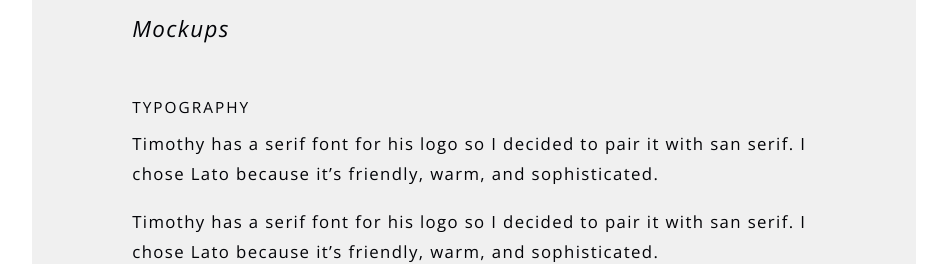
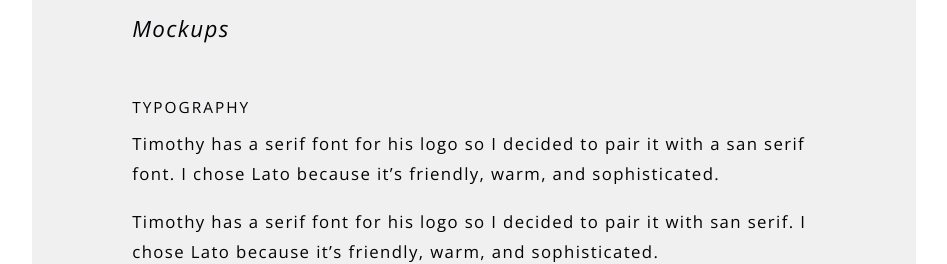
Before and after one commit to RobGrabowski/portfolio, a plain HTML site: page case-studies/timothy-malone-wines.html in a window 1280 px wide. Shown: the part 8180-8444 px from the top of the page, without its empty margins (326-1273 px from the left). Drawn offline with nearby package versions, Linux system fonts and the light colour scheme; a web font is replaced by a local one.

Commit message:
fixed typo

```diff
--- a/case-studies/timothy-malone-wines.html
+++ b/case-studies/timothy-malone-wines.html
@@ -253,7 +253,7 @@ AAAASUVORK5CYII=" rel="icon" type="image/x-icon" />
                           <h3 class="study-pad sub-section-header">Mockups</h3>
 
                           <h5 class="study-pad mockups">Typography</h5>
-                          <p class="study-pad">Timothy has a serif font for his logo so I decided to pair it with san serif.  I chose Lato because it’s friendly, warm, and sophisticated.</p>
+                          <p class="study-pad">Timothy has a serif font for his logo so I decided to pair it with a san serif font.  I chose Lato because it’s friendly, warm, and sophisticated.</p>
                           <p class="study-pad">Timothy has a serif font for his logo so I decided to pair it with san serif.  I chose Lato because it’s friendly, warm, and sophisticated.</p>
                           <h5 class="study-pad mockups">Color Psychology</h5>
                           <p class="study-pad">I decided to flip the yellow and black that Timothy has on his label because the yellow stands out better on top of the burgundy color.  Other than that I stuck with Timothy's color palette.</p>
```
